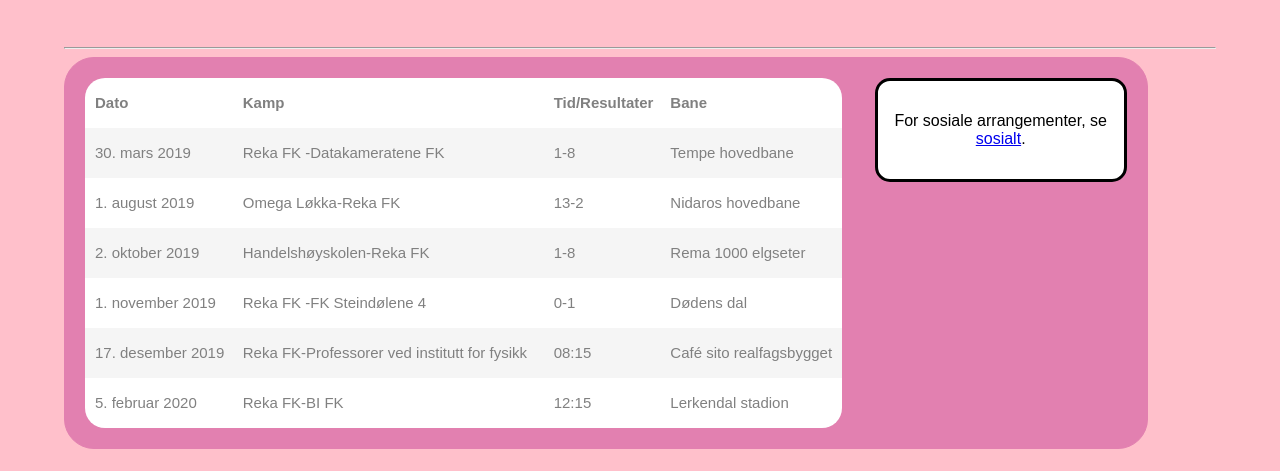
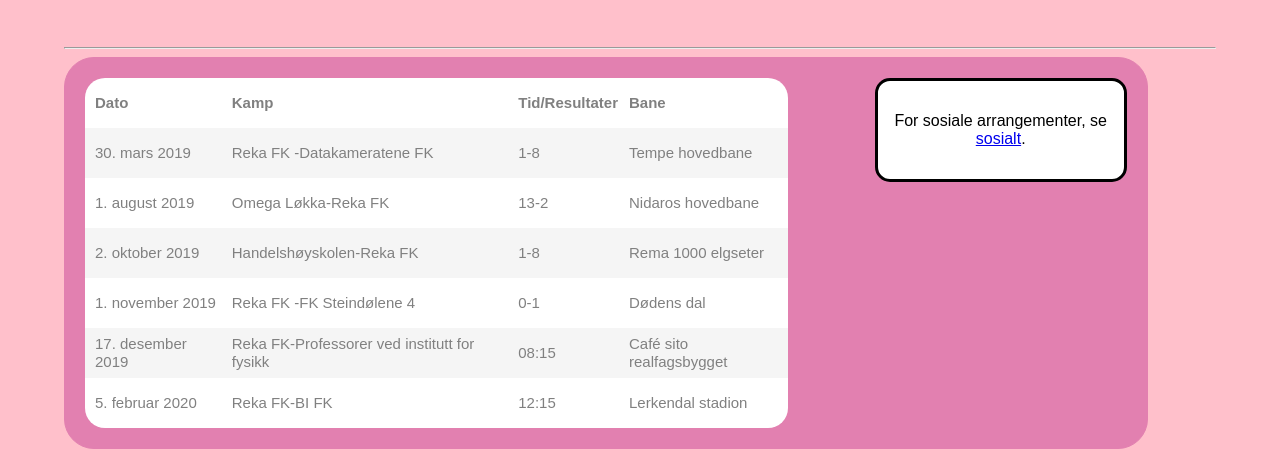
Before and after one commit to sommerkroppen2020/Web-tek, a plain HTML site: page Nettsiden/kalender.html in a window 1280 px wide. Shown: the part 481-952 px from the top of the page. Drawn offline with Linux system fonts and the light colour scheme; a script that the page names is missing.

Commit message:
Css update

```diff
--- a/Nettsiden/css/dark.css
+++ b/Nettsiden/css/dark.css
@@ -171,7 +171,7 @@ section{
 }
 #kalender_tabell {
   float:left;
-  width: 75%;
+  width: 65%;
   margin: 20px;
   background-color:#303030;
 }
--- a/Nettsiden/css/style.css
+++ b/Nettsiden/css/style.css
@@ -175,7 +175,7 @@ section{
 }
 #kalender_tabell {
   float:left;
-  width: 70%;
+  width: 65%;
   margin: 20px;
 }
 
```
